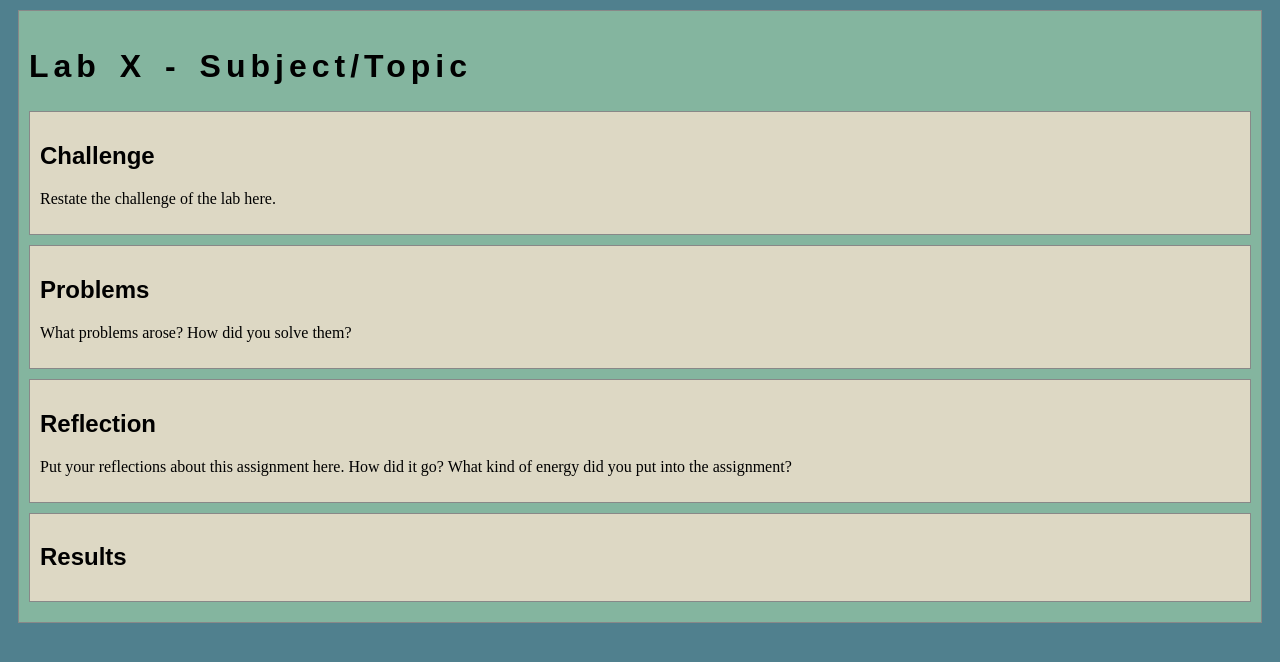
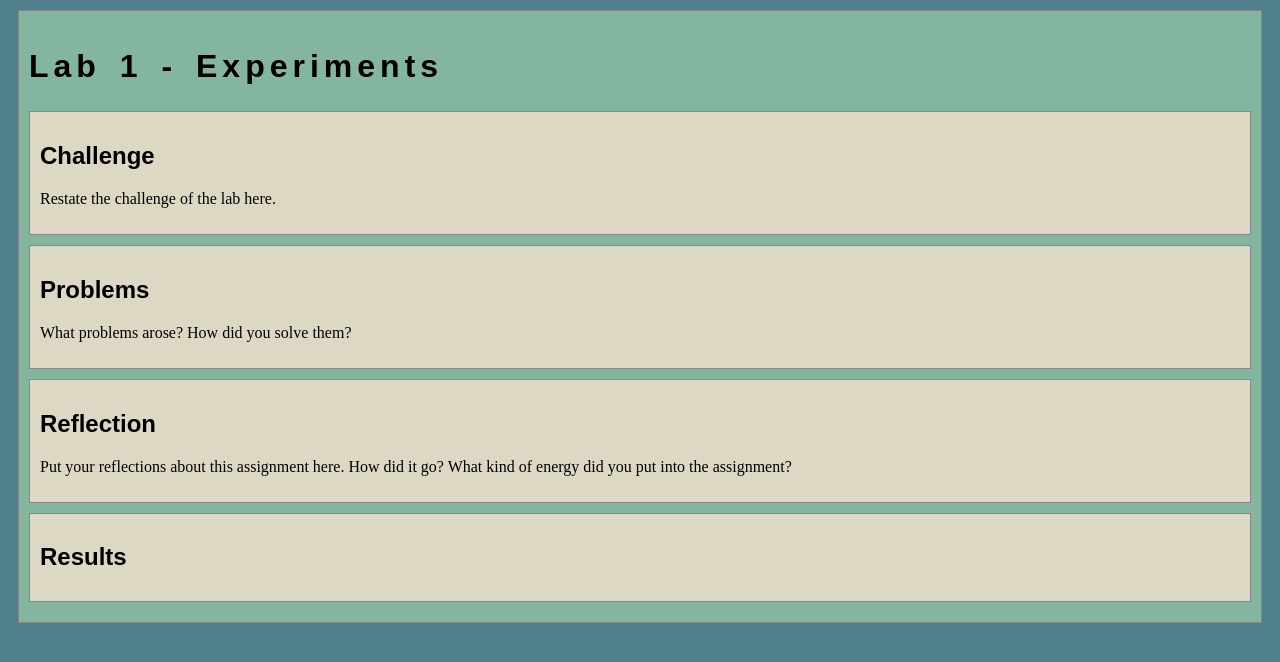
Before and after one commit to scapetan/art101, a plain HTML site: page lab1/index.html in a window 1280 px wide. Drawn offline with nearby package versions, Linux system fonts and the light colour scheme.

Commit message:
Update index.html

```diff
--- a/lab1/index.html
+++ b/lab1/index.html
@@ -2,7 +2,7 @@
 <html>
 <head>
 	<!-- This title is used for tabs and bookmarks -->
-	<title>Lab X - Subject/Topic</title>
+	<title>Lab 1 - Experiments</title>
 
 	<!-- Use UTF character set, a good idea with any webpage -->
   	<meta charset="UTF-8" />
@@ -23,7 +23,7 @@
 	<!-- Style this page by changing the CSS in ../css/site.css or css/lab.css -->
 	<main id="content">
 		<section>
-			<h1>Lab X - Subject/Topic</h1>
+			<h1>Lab 1 - Experiments</h1>
 			<div class="minor-section">
 					<h2>Challenge</h2>
 					<p>Restate the challenge of the lab here.</p>
```
